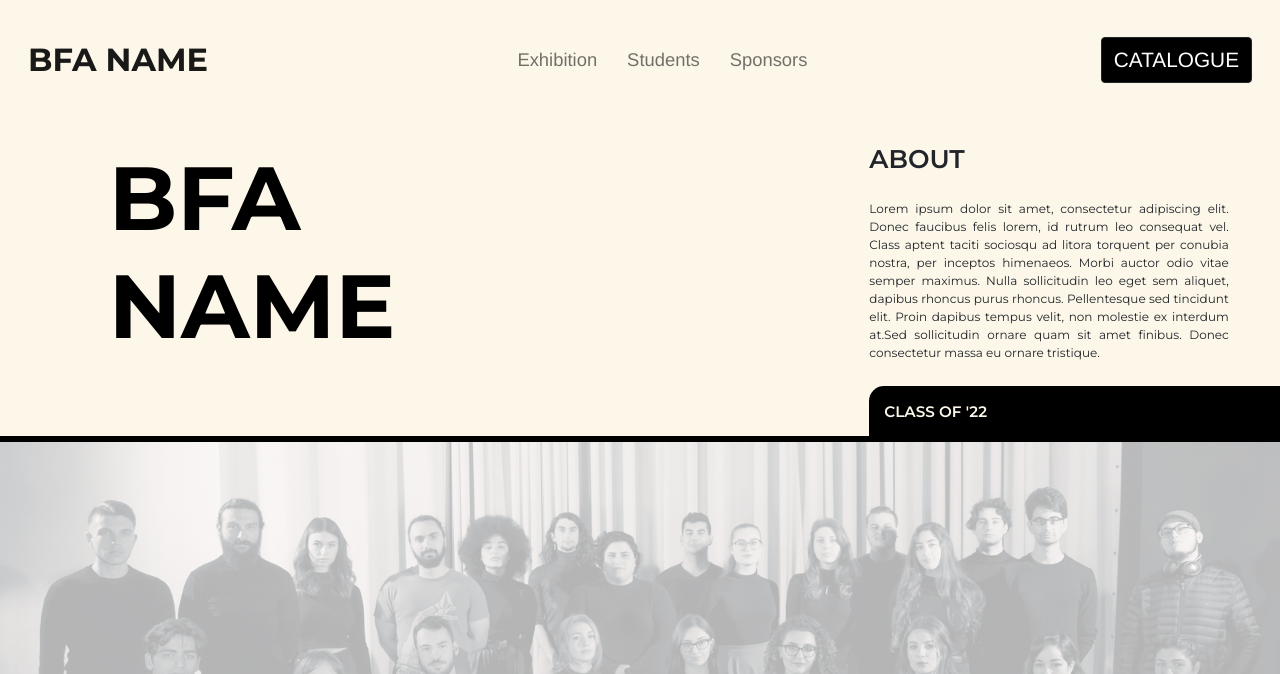
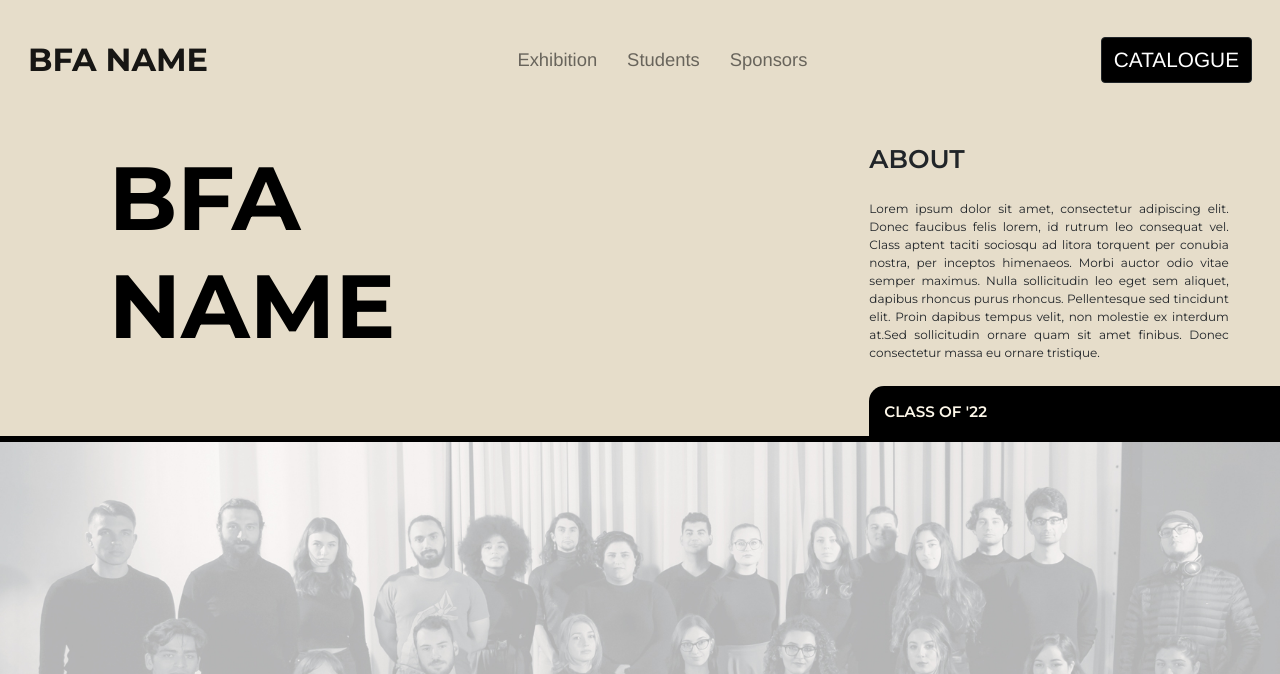
Before and after one commit to alessiacacciatore/Website-Design-Assignment, a plain HTML site: page INDIVIDUAL REQUIREMENTS/Alessia_Cacciatore/Home_Layout_Alessia_Cacciatore.html in a window 1280 px wide. Shown: the top 674 px of the page. Drawn offline with nearby package versions, Linux system fonts and the light colour scheme.

Commit message:
Update colour

```diff
--- a/INDIVIDUAL REQUIREMENTS/Alessia_Cacciatore/styleassignment.css
+++ b/INDIVIDUAL REQUIREMENTS/Alessia_Cacciatore/styleassignment.css
@@ -1,6 +1,6 @@
 html,
 body {
-  background-color: rgb(253, 247, 233);
+  background-color: rgb(230, 221, 202);
   overflow-x: hidden;
 }
 
@@ -43,7 +43,7 @@ body {
 
 /*#region Navbar*/
 .navbar {
-  background: rgb(253, 247, 233);
+  background: rgb(230, 221, 202);
   height: 120px;
 }
 
@@ -95,7 +95,7 @@ body {
 #navbarText {
   position: relative;
   z-index: 1;
-  background-color: rgb(253, 247, 233);
+  background-color: rgb(230, 221, 202);
 }
 /*#endregion Navbar*/
 
@@ -163,7 +163,7 @@ body {
 
 .card {
   border: 0rem;
-  background-color: rgb(253, 247, 233);
+  background-color: rgb(230, 221, 202);
   align-items: center;
 }
 
```
